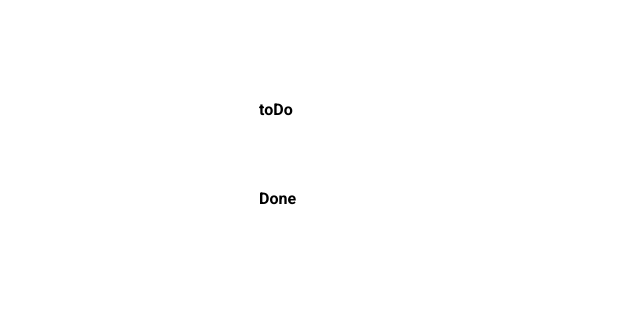
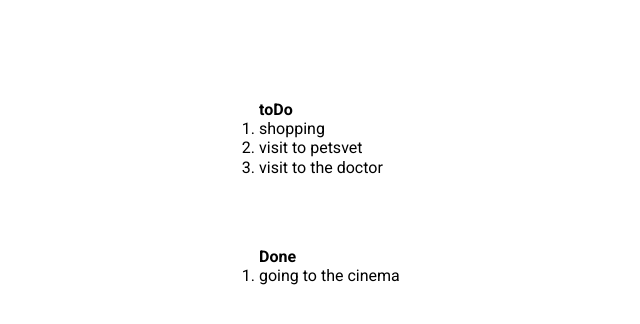
Before and after one commit to MaryAnzh/Quiz-on-Promise, a website built with webpack: page index.html in a window 1280 px wide. Shown: the whole page, without its empty margins (151-791 px from the left). Built offline with nearby package versions, Linux system fonts and the light colour scheme.

Commit message:
feat: add todo list style

```diff
--- a/src/model/todo-list.scss
+++ b/src/model/todo-list.scss
@@ -2,4 +2,8 @@
     width: 100%;
     padding: 20px;
     margin-top: 30px;
+
+    &__list {
+        list-style: decimal;
+    }
 }
--- a/src/model/todo-list.ts
+++ b/src/model/todo-list.ts
@@ -2,6 +2,8 @@ class TodoList {
     public wrapper: HTMLDivElement;
     public title: HTMLHeadingElement;
     public list: HTMLUListElement;
+
+    public todoList: string[];
 
     constructor(perentNode: HTMLElement, listType: string, listData: string[]) {
         this.wrapper = document.createElement('div');
@@ -9,9 +11,20 @@ class TodoList {
         this.title = document.createElement('h3');
         this.title.textContent = listType;
         this.list = document.createElement('ul');
+        this.list.classList.add('list-wrap__list');
         this.wrapper.append(this.title, this.list);
+        perentNode.append(this.wrapper);
 
-        perentNode.append(this.wrapper);
+        this.todoList = listData;
+        this.createTodoList();
+    }
+
+    createTodoList(): void {
+        this.todoList.forEach(el => {
+            const item = document.createElement('li');
+            item.textContent = el;
+            this.list.append(item);
+        });
     }
 
 }
```
